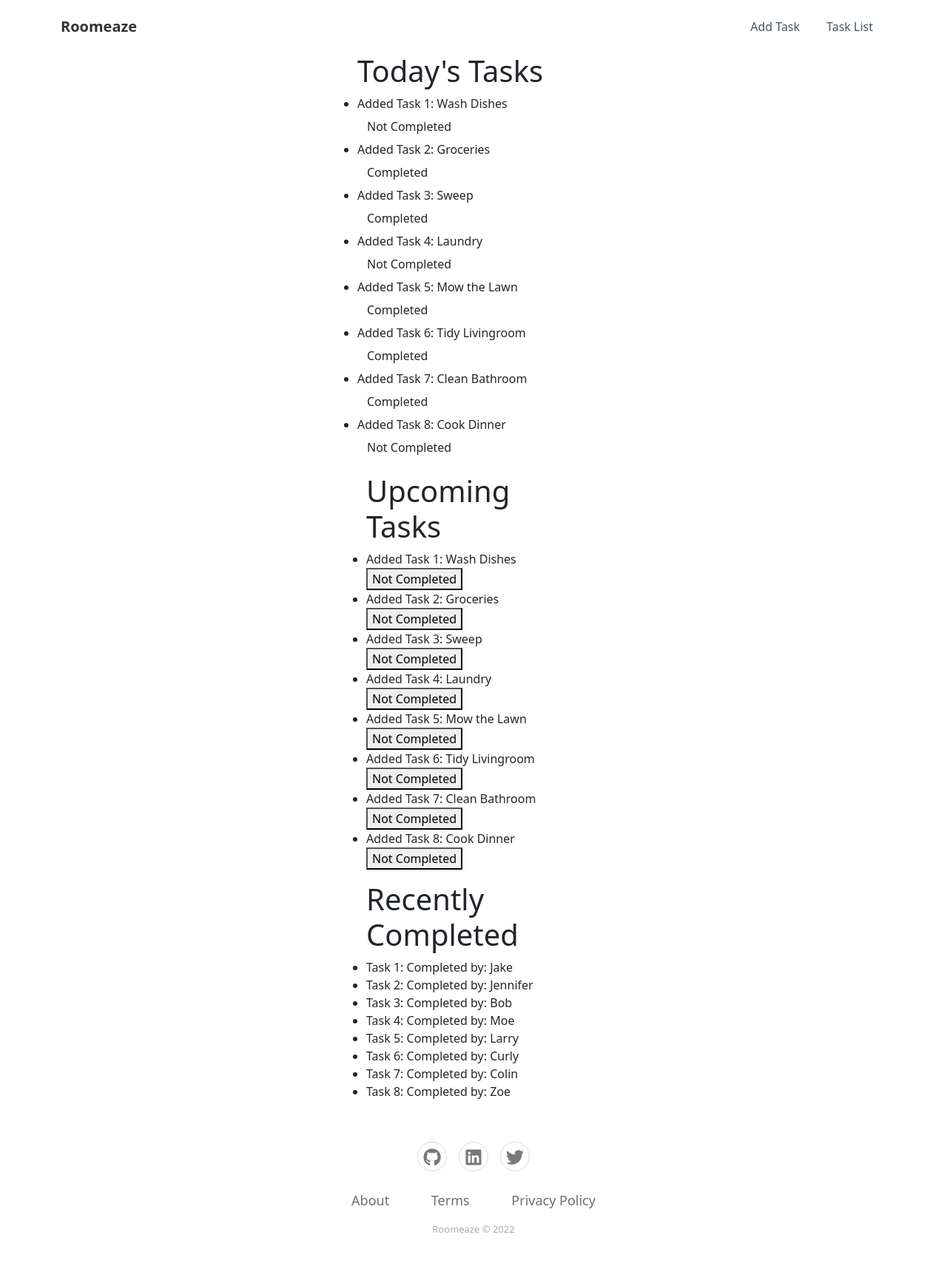
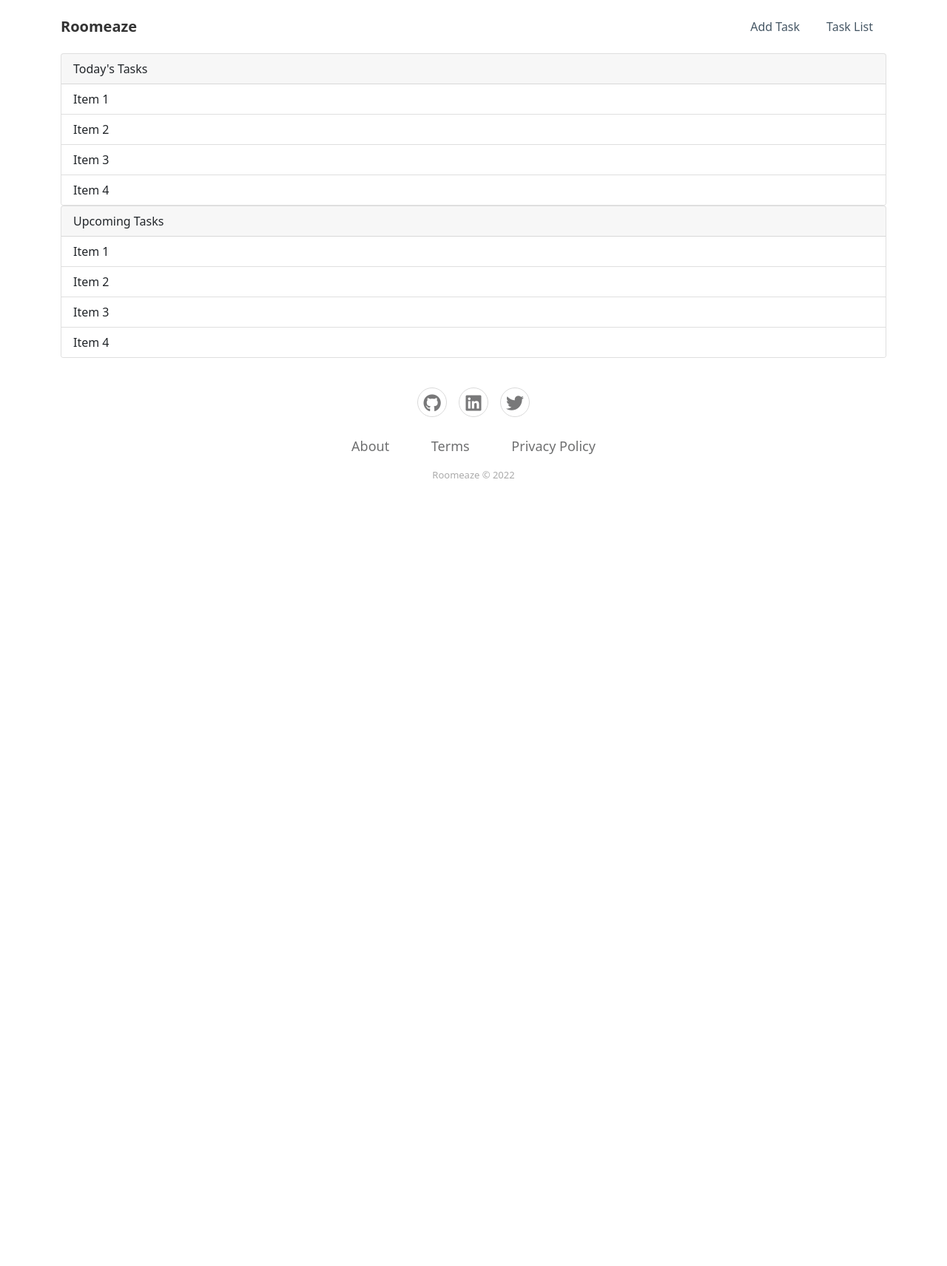
Before and after one commit to 7ay1or/chorechart, a Node server app: page /tasklist in a window 1280 px wide. Shown: the whole page at 74% size. After the commit the page ends 647 px from the top, so only its background shows below. Run offline with Node 20, Linux system fonts and the light colour scheme; some libraries are stand-ins or nearby versions.

Commit message:
Replace task list with card list-group-items

```diff
--- a/views/pages/tasklist.ejs
+++ b/views/pages/tasklist.ejs
@@ -7,69 +7,27 @@
   <body>
     <%- include('../partials/header'); %>
 
-    <div class="container-fluid">
-      <div class="col-md-4 col-lg-4 col-xl-3 mx-auto">
-        <h1>Today's Tasks</h1>
-        <div class="row">
-          <ul>
-            <li>Added Task 1: Wash Dishes</li>
-            <button class="btn">Not Completed</button>
-            <li>Added Task 2: Groceries</li>
-            <button class="btn">Completed</button>
-            <li>Added Task 3: Sweep</li>
-            <button class="btn">Completed</button>
-            <li>Added Task 4: Laundry</li>
-            <button class="btn">Not Completed</button>
-            <li>Added Task 5: Mow the Lawn</li>
-            <button class="btn">Completed</button>
-            <li>Added Task 6: Tidy Livingroom</li>
-            <button class="btn">Completed</button>
-            <li>Added Task 7: Clean Bathroom</li>
-            <button class="btn">Completed</button>
-            <li>Added Task 8: Cook Dinner</li>
-            <button class="btn">Not Completed</button>
-          </ul>
-        </div>
-        <div class="container">
-          <h1>Upcoming Tasks</h1>
-          <div class="row">
-            <ul>
-              <li>Added Task 1: Wash Dishes</li>
-              <button>Not Completed</button>
-              <li>Added Task 2: Groceries</li>
-              <button>Not Completed</button>
-              <li>Added Task 3: Sweep</li>
-              <button>Not Completed</button>
-              <li>Added Task 4: Laundry</li>
-              <button>Not Completed</button>
-              <li>Added Task 5: Mow the Lawn</li>
-              <button>Not Completed</button>
-              <li>Added Task 6: Tidy Livingroom</li>
-              <button>Not Completed</button>
-              <li>Added Task 7: Clean Bathroom</li>
-              <button>Not Completed</button>
-              <li>Added Task 8: Cook Dinner</li>
-              <button>Not Completed</button>
-            </ul>
-          </div>
-        </div>
-        <div class="container">
-          <h1>Recently Completed</h1>
-          <div class="row">
-            <ul>
-              <li>Task 1: Completed by: Jake</li>
-              <li>Task 2: Completed by: Jennifer</li>
-              <li>Task 3: Completed by: Bob</li>
-              <li>Task 4: Completed by: Moe</li>
-              <li>Task 5: Completed by: Larry</li>
-              <li>Task 6: Completed by: Curly</li>
-              <li>Task 7: Completed by: Colin</li>
-              <li>Task 8: Completed by: Zoe</li>
-            </ul>
-          </div>
-        </div>
+    <div class="container">
+      <div class="card">
+        <div class="card-header"><span>Today&#39;s Tasks</span></div>
+        <ul class="list-group list-group-flush">
+          <li class="list-group-item">Item 1</li>
+          <li class="list-group-item">Item 2</li>
+          <li class="list-group-item">Item 3</li>
+          <li class="list-group-item">Item 4</li>
+        </ul>
+      </div>
+      <div class="card">
+        <div class="card-header"><span>Upcoming Tasks</span></div>
+        <ul class="list-group list-group-flush">
+          <li class="list-group-item">Item 1</li>
+          <li class="list-group-item">Item 2</li>
+          <li class="list-group-item">Item 3</li>
+          <li class="list-group-item">Item 4</li>
+        </ul>
       </div>
     </div>
+
     <%- include('../partials/footer'); %>
   </body>
 </html>
```
